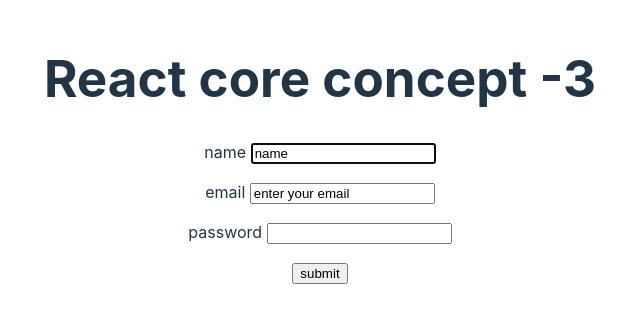
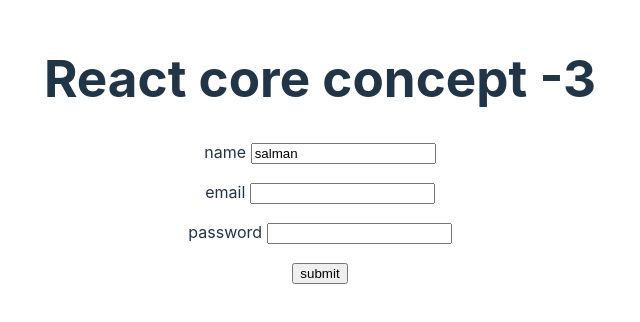
Before and after one commit to Salman-Faiz/React-core-concept-3, a React (Vite) app: page / in a window 1280 px wide. Shown: the part 250-572 px from the top of the page, without its empty margins (320-960 px from the left). Built offline with nearby package versions, Linux system fonts and the light colour scheme.

Commit message:
create custom hook to handle from data

```diff
--- /dev/null
+++ b/public/hooks/UseCustomHook/UseCustomHook.jsx
@@ -0,0 +1,12 @@
+import { useState } from 'react';
+
+const UseCustomHook = (defaultValue = null) => {
+    const [value, setValue] = useState(defaultValue);
+
+    const handleValueChanger = e => {
+        setValue(e.target.value);
+    }
+    return [value, handleValueChanger]
+};
+
+export default UseCustomHook;
--- a/src/App.jsx
+++ b/src/App.jsx
@@ -1,5 +1,6 @@
 
 import './App.css'
+import HookForm from './Components/HookForm/HookForm'
 import RefForm from './Components/RefForm/RefForm'
 import SimpleForm from './Components/SimpleForm/SimpleForm'
 import StatefulForm from './Components/StatefulForm/StatefulForm'
@@ -12,7 +13,8 @@
       <h1> React core concept -3</h1>
       {/* <SimpleForm></SimpleForm> */}
       {/* <StatefulForm></StatefulForm> */}
-      <RefForm></RefForm>
+      {/* <RefForm></RefForm> */}
+      <HookForm></HookForm>
 
     </>
   )
--- /dev/null
+++ b/src/Components/HookForm/HookForm.jsx
@@ -0,0 +1,26 @@
+
+import UseCustomHook from '../../../public/hooks/UseCustomHook/UseCustomHook';
+
+const HookForm = () => {
+    const [name,setHandleValueChanger] = UseCustomHook('salman');
+
+
+
+    const handleSubmit = e =>{
+        e.preventDefault();
+        console.log('form data' ,name);
+    }
+    return (
+        <div>
+              <form onSubmit={handleSubmit}>
+               <p>name <input value={name} onChange={setHandleValueChanger} type="text" name="name" /></p>
+                <p>email <input type="email" name="email" /></p>
+                <p>password <input type="password" name="password" /></p>
+                <input type="submit" value="submit" />
+
+            </form>
+        </div>
+    );
+};
+
+export default HookForm;
```
